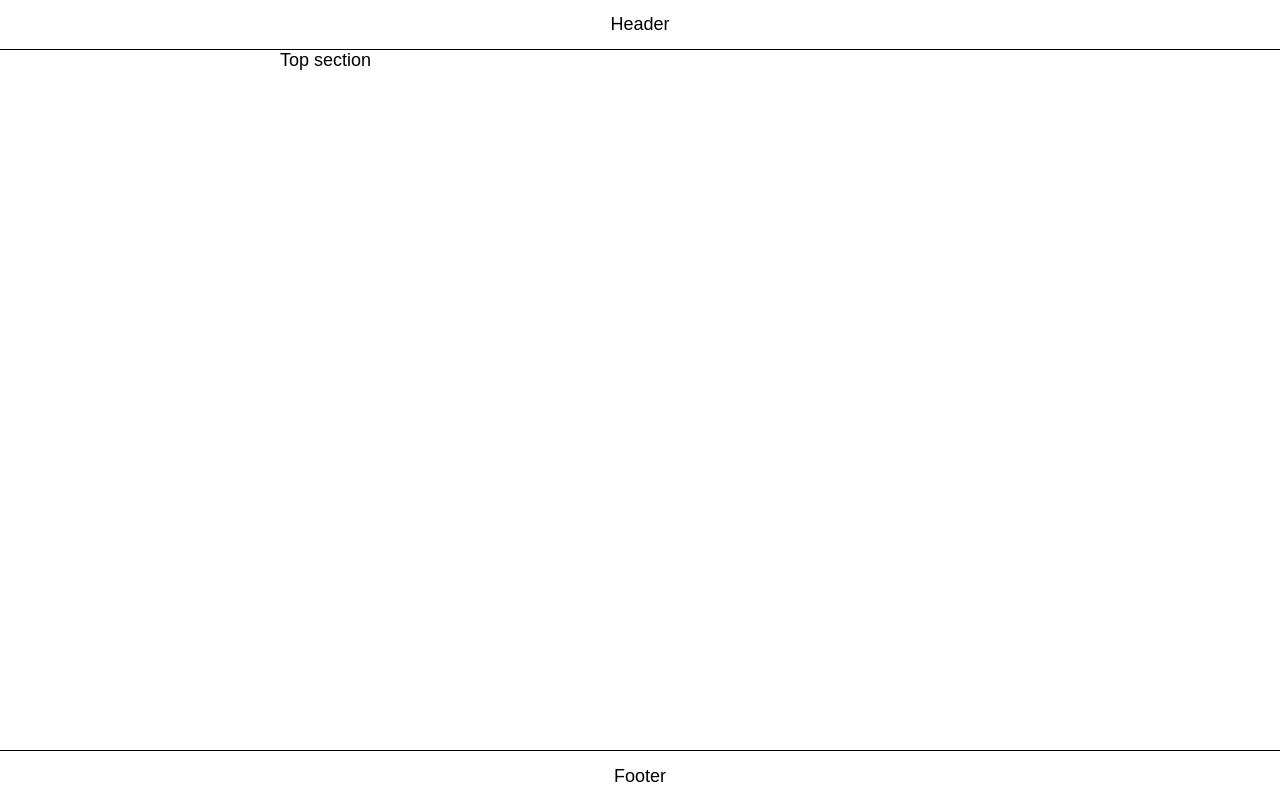
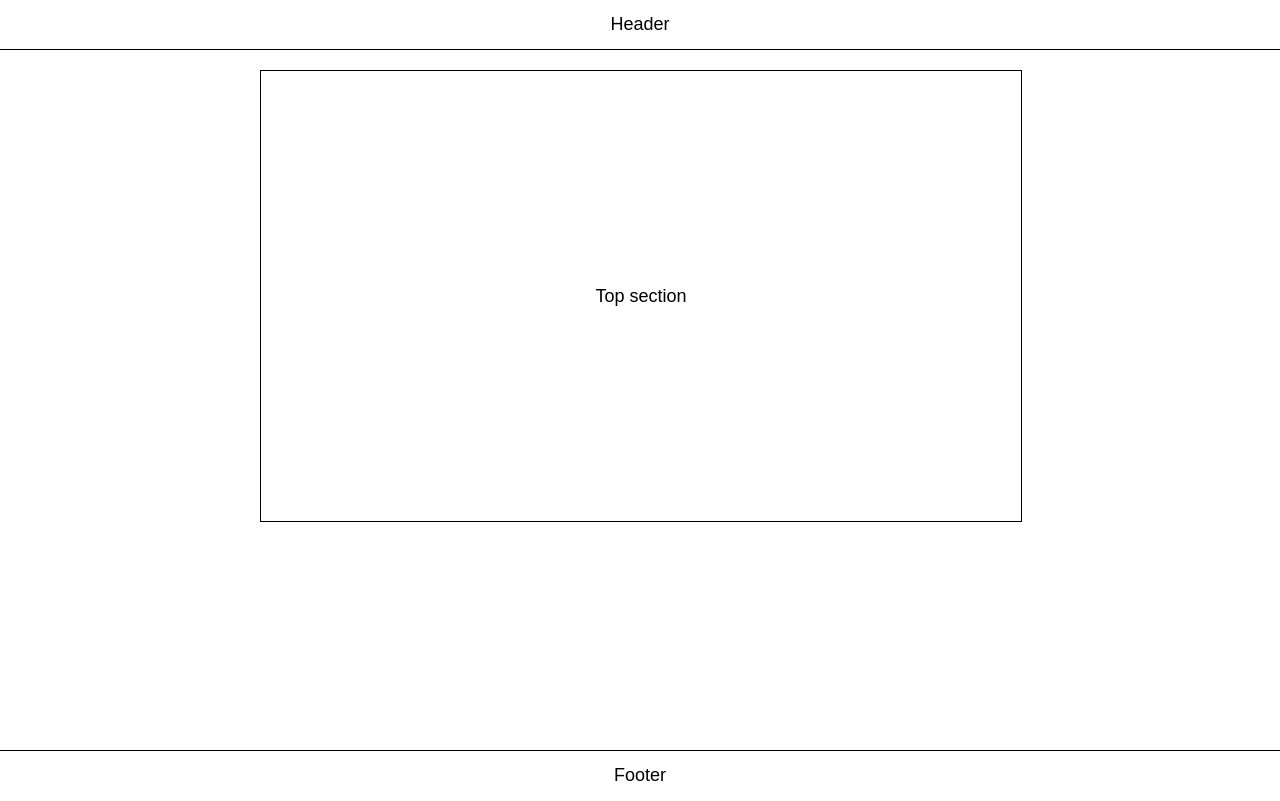
Before and after one commit to ooloo-io/github-flow-dominicgaliano, a website: page src/index.html in a window 1280 px wide. Drawn offline with nearby package versions, Linux system fonts and the light colour scheme.

Commit message:
Style top section

```diff
--- a/src/styles.css
+++ b/src/styles.css
@@ -12,7 +12,7 @@ body {
 }
 
 .footer {
-  height: 50px;
+  height: 49px;
   display: flex;
   justify-content: center;
   align-items: center;
@@ -20,8 +20,18 @@ body {
 }
 
 .content {
-  min-height: calc(100vh - 100px);
-  width: 720px;
+  min-height: calc(100vh - 140px);
+  width: 760px;
   max-width: 100%;
   margin: auto;
+  padding: 20px;
 }
+
+.section {
+  height: 450px;
+  width: 100%;
+  display: flex;
+  justify-content: center;
+  align-items: center;
+  border: 1px solid black;
+}
```
